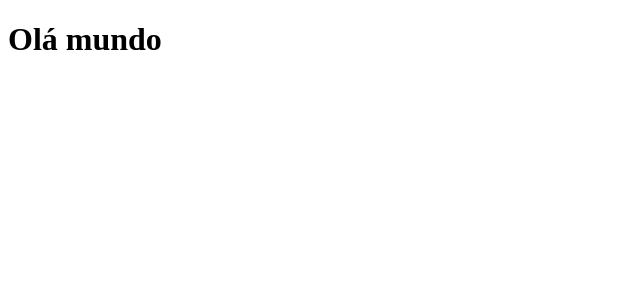
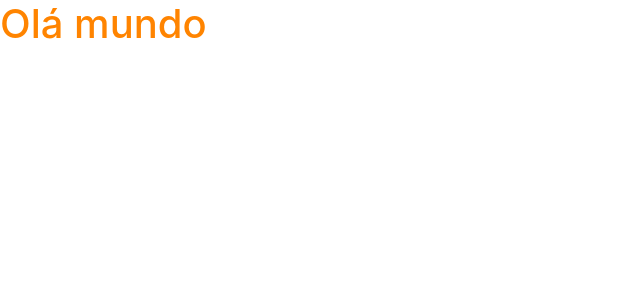
Before and after one commit to rafaelbertelli/projeto-sds3, a React (Create React App) app in the folder frontend/: page / in a window 1280 px wide. Shown: the top 300 px of the page, without its empty margins (0-640 px from the left). Built offline with nearby package versions, Linux system fonts and the light colour scheme.

Commit message:
install bootstrap

```diff
--- a/frontend/package.json
+++ b/frontend/package.json
@@ -10,6 +10,7 @@
     "@types/node": "^12.20.12",
     "@types/react": "^17.0.5",
     "@types/react-dom": "^17.0.3",
+    "bootstrap": "^5.0.0",
     "react": "^17.0.2",
     "react-dom": "^17.0.2",
     "react-scripts": "4.0.3",
--- a/frontend/src/App.tsx
+++ b/frontend/src/App.tsx
@@ -1,7 +1,7 @@
 function App() {
   return (
     <div>
-      <h1>Olá mundo</h1>
+      <h1 className="text-primary">Olá mundo</h1>
     </div>
   );
 }
--- /dev/null
+++ b/frontend/src/assets/css/styles.css
@@ -0,0 +1,38 @@
+@import url("https://fonts.googleapis.com/css2?family=Ubuntu:wght@300;400;500;700&display=swap");
+:root {
+  --color-primary: #ff8400;
+}
+
+html,
+body {
+  height: 100%;
+  margin: 0;
+  font-family: -apple-system, BlinkMacSystemFont, "Segoe UI", "Roboto", "Oxygen",
+    "Ubuntu", "Cantarell", "Fira Sans", "Droid Sans", "Helvetica Neue",
+    sans-serif;
+  -webkit-font-smoothing: antialiased;
+  -moz-osx-font-smoothing: grayscale;
+}
+
+#root {
+  display: flex;
+  flex-direction: column;
+  height: 100%;
+}
+
+.content {
+  flex: 1 0 auto;
+}
+
+.footer {
+  flex-shrink: 0;
+  text-align: center;
+}
+
+.bg-primary {
+  background-color: var(--color-primary) !important;
+}
+
+.text-primary {
+  color: var(--color-primary) !important;
+}
--- a/frontend/src/index.css
+++ /dev/null
@@ -1,13 +0,0 @@
-body {
-  margin: 0;
-  font-family: -apple-system, BlinkMacSystemFont, 'Segoe UI', 'Roboto', 'Oxygen',
-    'Ubuntu', 'Cantarell', 'Fira Sans', 'Droid Sans', 'Helvetica Neue',
-    sans-serif;
-  -webkit-font-smoothing: antialiased;
-  -moz-osx-font-smoothing: grayscale;
-}
-
-code {
-  font-family: source-code-pro, Menlo, Monaco, Consolas, 'Courier New',
-    monospace;
-}
--- a/frontend/src/index.tsx
+++ b/frontend/src/index.tsx
@@ -1,5 +1,9 @@
 import React from "react";
 import ReactDOM from "react-dom";
+
+import "bootstrap/dist/css/bootstrap.min.css";
+import "assets/css/styles.css";
+
 import App from "./App";
 import reportWebVitals from "./reportWebVitals";
 
```
Also changed, not shown: 1 other file (tests, documents, lock files or other folders).
